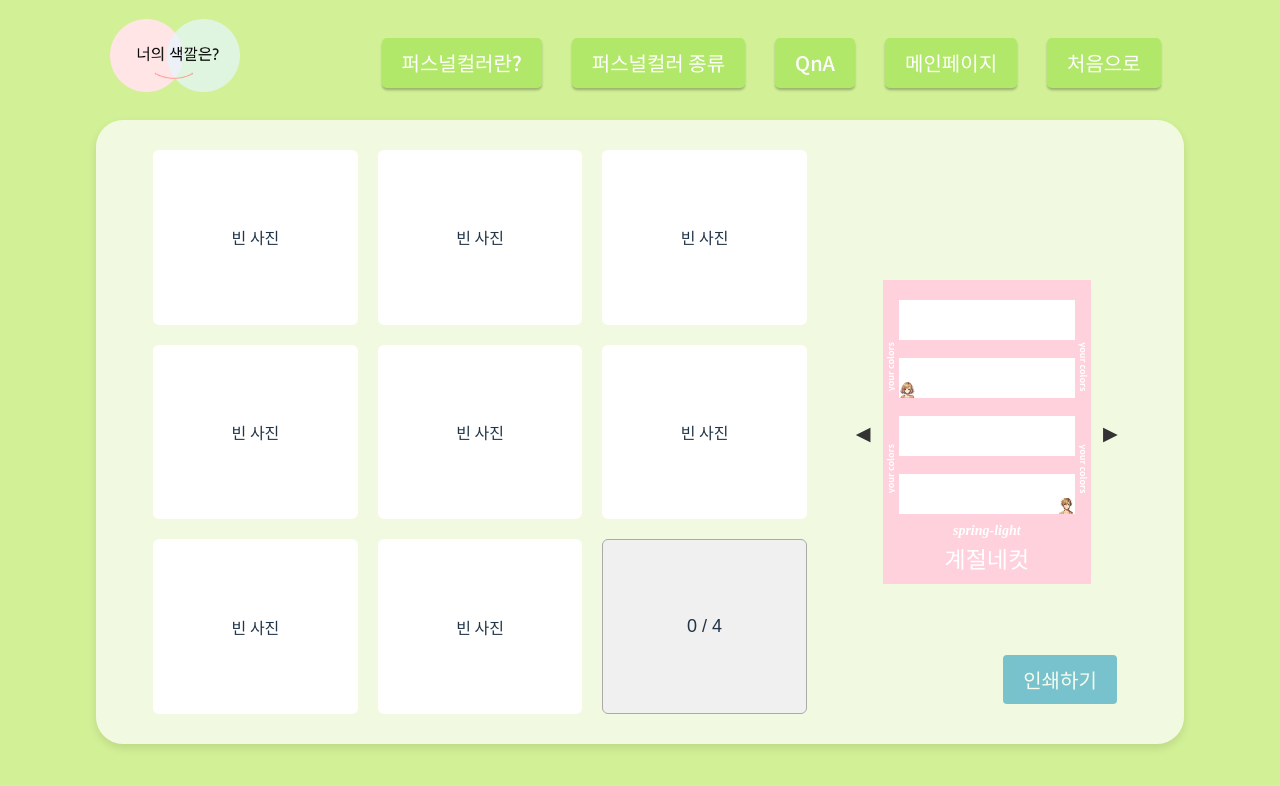
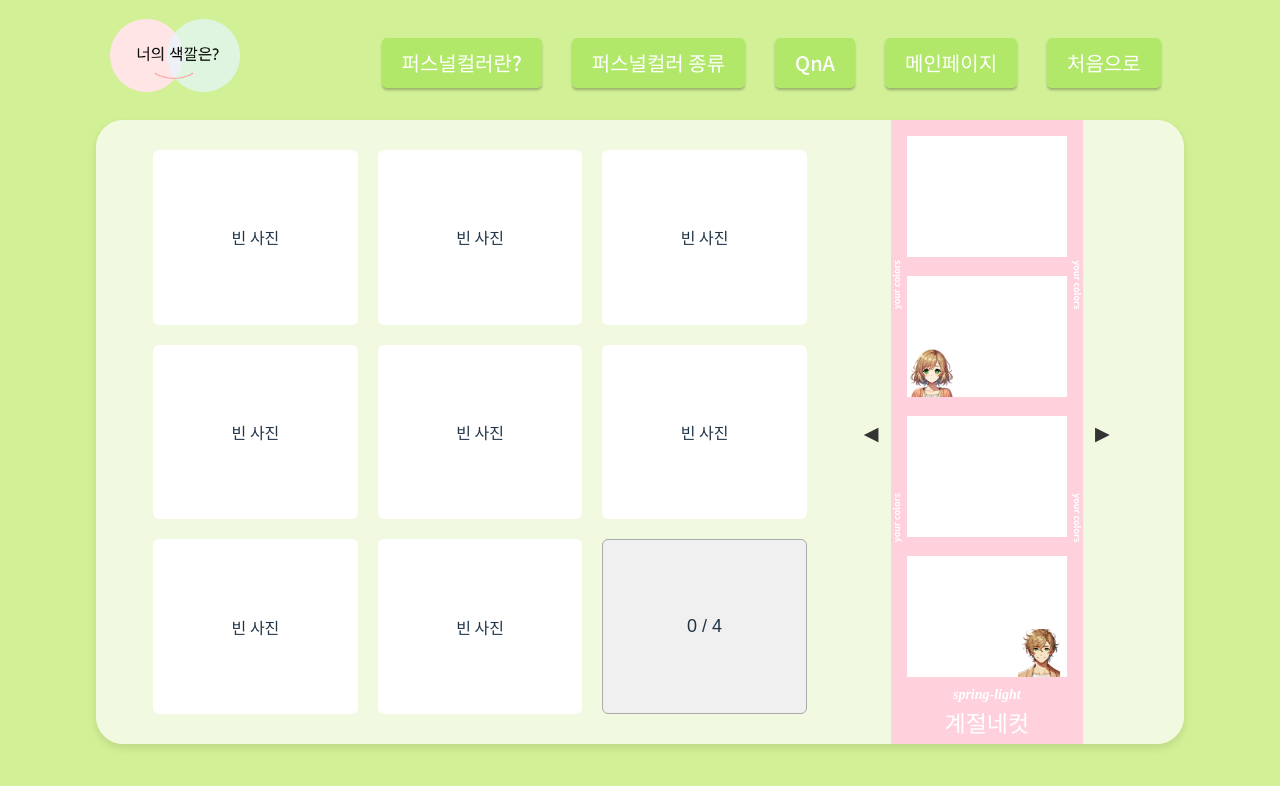
Before and after one commit to dajeong-kimm/what-is-your-color, a React (Vite) app in the folder frontend/yourcolors/: page /select in a window 1280 px wide. Shown: the top 786 px of the page. Built offline with nearby package versions, Linux system fonts and the light colour scheme.

Commit message:
fix: 네컷 기능 완성

```diff
--- a/frontend/yourcolors/src/features/season-photo/PhotoFrame.jsx
+++ b/frontend/yourcolors/src/features/season-photo/PhotoFrame.jsx
@@ -84,18 +84,18 @@ const PhotoFrame = React.forwardRef(({ selectedPhotos = [], hideArrows = false }
           display: "flex",
           flexDirection: "column",
           alignItems: "center",
-          gap: "10px",
-          width: "11rem", // 기존보다 약간 줄임
-          height: "100%",
+          gap: "11px",
+          width: "10rem", // 기존보다 약간 줄임
+          height: "600px",
           position: "relative",
           zIndex: 2,
         }}
       >
         {/* 옆으로 누운 텍스트들 */}
-        <div style={{ ...sideTextStyle, left: "-25px", top: "25%", transform: "rotate(-90deg)" }}>your colors</div>
-        <div style={{ ...sideTextStyle, right: "-25px", top: "25%", transform: "rotate(90deg)" }}>your colors</div>
-        <div style={{ ...sideTextStyle, left: "-25px", bottom: "35%", transform: "rotate(-90deg)" }}>your colors</div>
-        <div style={{ ...sideTextStyle, right: "-25px", bottom: "35%", transform: "rotate(90deg)" }}>your colors</div>
+        <div style={{ ...sideTextStyle, left: "-27px", top: "25%", transform: "rotate(-90deg)" }}>your colors</div>
+        <div style={{ ...sideTextStyle, right: "-27px", top: "25%", transform: "rotate(90deg)" }}>your colors</div>
+        <div style={{ ...sideTextStyle, left: "-27px", bottom: "35%", transform: "rotate(-90deg)" }}>your colors</div>
+        <div style={{ ...sideTextStyle, right: "-27px", bottom: "35%", transform: "rotate(90deg)" }}>your colors</div>
 
         {/* 사진 슬롯 4개 (flex: 1로 균등 분할) */}
         {Array.from({ length: 4 }).map((_, idx) => (
@@ -111,6 +111,7 @@ const PhotoFrame = React.forwardRef(({ selectedPhotos = [], hideArrows = false }
               justifyContent: "center",
               minHeight: "40px",
               position: "relative",
+              overflow: "hidden",
               zIndex: 5,
             }}
           >
@@ -121,7 +122,7 @@ const PhotoFrame = React.forwardRef(({ selectedPhotos = [], hideArrows = false }
                 crossOrigin="anonymous"
                 style={{
                   width: "100%",
-                  height: "10%",
+                  height: "100%",
                   objectFit: "contain", // 원본 비율 유지
                   zIndex: 3,
                 }}
--- a/frontend/yourcolors/src/features/season-photo/PhotoSelectionPage.css
+++ b/frontend/yourcolors/src/features/season-photo/PhotoSelectionPage.css
@@ -72,7 +72,7 @@
   cursor: default;
 }
 
-/* 오른쪽 전체 컨테이너 (프레임 + 버튼) */
+/* 오른쪽 전체 컨테이너 (프레임) */
 .photo-frame-container {
   width: 300px; /* 필요에 따라 조정 */
   height: 100%; /* 컨테이너 전체 높이를 사용 */
@@ -83,10 +83,10 @@
   box-sizing: border-box;
   padding: 0px;
   gap: 10px;
-  position: relative; /* 내부 절대 위치 요소(print-button-area)를 위해 */
+  position: relative; /* PhotoFrame 배치용 */
 }
 
-/* 프레임을 감싸는 래퍼 (왼쪽 영역) */
+/* 프레임을 감싸는 래퍼 */
 .photo-frame-wrapper {
   flex: 1;
   width: 100%;
@@ -96,24 +96,24 @@
   box-sizing: border-box;
 }
 
-/* 인쇄 버튼 영역: photo-selection-container 내부, 오른쪽 하단에 고정 */
+/* 인쇄 버튼 영역: .photo-selection-container 기준 가운데 배치 */
 .print-button-area {
   position: absolute;
-  bottom: 20px;
-  right: 20px;
-  display: flex;
-  justify-content: center;
-  align-items: center;
+  top: 50%;
+  left: 50%;
+  transform: translate(-50%, -50%);
+  z-index: 100;
 }
 
 /* 인쇄하기 버튼 */
 .print-button {
   padding: 10px 20px;
-  font-size: 20px;
+  font-size:25px;
   cursor: pointer;
   border: none;
-  background-color: #008cba;
-  color: #fff;
+  font-weight: bold;
+  background-color: #046218;
+  color: #ffffff;
   border-radius: 4px;
   transition: background-color 0.2s;
 }
--- a/frontend/yourcolors/src/features/season-photo/PhotoSelectionPage.jsx
+++ b/frontend/yourcolors/src/features/season-photo/PhotoSelectionPage.jsx
@@ -6,6 +6,7 @@ import Topbar from "../../button/top/TopBar";
 import PhotoFrame from "./PhotoFrame";
 import html2canvas from "html2canvas";
 import "./PhotoSelectionPage.css";
+
 const apiBaseUrl = import.meta.env.VITE_API_BASE_URL;
 
 const PhotoSelectionPage = () => {
@@ -14,7 +15,11 @@ const PhotoSelectionPage = () => {
   const { photos } = location.state || { photos: [] };
   const [selectedPhotoIndices, setSelectedPhotoIndices] = useState([]);
   const [captureMode, setCaptureMode] = useState(false);
-  const frameRef = useRef(null);
+
+  // 실제 화면에 보이는 단일 프레임
+  const displayFrameRef = useRef(null);
+  // 숨겨진(캡처용) 프레임 2개 컨테이너
+  const captureRef = useRef(null);
 
   // 사진 선택/해제 (최대 4장)
   const toggleSelectPhoto = (idx) => {
@@ -32,30 +37,39 @@ const PhotoSelectionPage = () => {
   // 인쇄 버튼 → QR 코드용 이미지 캡처
   const handlePrint = async () => {
     if (selectedPhotoIndices.length !== 4) {
-      return; // 네 컷 모두 선택되지 않으면 작업 중단
+      alert("네 컷 모두 선택해야 인쇄할 수 있습니다!");
+      return;
     }
     setCaptureMode(true);
-    await new Promise((resolve) => setTimeout(resolve, 100));
+
+    await new Promise((resolve) => setTimeout(resolve, 100)); // UI 갱신 대기
+
     try {
-      const canvas = await html2canvas(frameRef.current, {
-        // scale 옵션 제거 → 화면에 보이는 크기 그대로 캡처
+      // 숨겨진 영역 캡처
+      const canvas = await html2canvas(captureRef.current, {
         useCORS: true,
         allowTaint: false,
       });
       const dataUrl = canvas.toDataURL("image/jpeg");
+
+      // 업로드
       const responseFetch = await fetch(dataUrl);
       const blob = await responseFetch.blob();
       const file = new File([blob], "photo-frame.jpg", { type: blob.type });
+
       const formData = new FormData();
       formData.append("file", file);
+
       const uploadResponse = await fetch(`${apiBaseUrl}/api/photos/upload`, {
         method: "POST",
         body: formData,
       });
+
       if (!uploadResponse.ok) {
         alert("파일 업로드에 실패했습니다.");
         return;
       }
+
       const data = await uploadResponse.json();
       navigate("/qr-code", {
         state: {
@@ -71,6 +85,9 @@ const PhotoSelectionPage = () => {
     }
   };
 
+  // 선택된 사진들의 URL 배열
+  const selectedPhotoUrls = selectedPhotoIndices.map((i) => photos[i]);
+
   return (
     <Background>
       <Topbar />
@@ -79,42 +96,97 @@ const PhotoSelectionPage = () => {
           {/* 왼쪽 3x3 그리드 */}
           <div className="photo-grid">
             {Array.from({ length: 9 }).map((_, idx) => {
+              // 마지막 칸(9번째, 인덱스 8)
               if (idx === 8) {
                 return (
-                  <div className="photo-cell photo-count" key={idx}>
-                    {`${selectedPhotoIndices.length} / 4`}
+                  <div
+                    className="photo-cell photo-count"
+                    key={idx}
+                    style={{
+                      display: "flex",
+                      alignItems: "center",
+                      justifyContent: "center",
+                    }}
+                  >
+                    {selectedPhotoIndices.length === 4 ? (
+                      <button
+                        onClick={handlePrint}
+                        className="print-button"
+                        style={{
+                          fontSize: "3rem",
+                          color:"#000000",
+                          background: "none",
+                          border: "none",
+                          cursor: "pointer",
+                        }}
+                      >
+                        <span role="img" aria-label="print">
+                          🖨️
+                          인쇄하기
+                        </span>
+
+                      </button>
+                    ) : (
+                      `${selectedPhotoIndices.length} / 4`
+                    )}
                   </div>
                 );
               }
+
+              // 그 외 칸(0~7)
               const photo = photos[idx];
               const isSelected = selectedPhotoIndices.includes(idx);
               return (
                 <div
                   key={idx}
-                  className={photo ? `photo-cell ${isSelected ? "selected" : ""}` : "photo-cell empty"}
+                  className={
+                    photo ? `photo-cell ${isSelected ? "selected" : ""}` : "photo-cell empty"
+                  }
                   onClick={() => photo && toggleSelectPhoto(idx)}
                 >
-                  {photo ? <img src={photo} alt={`사진 ${idx + 1}`} crossOrigin="anonymous" /> : <span>빈 사진</span>}
+                  {photo ? (
+                    <img src={photo} alt={`사진 ${idx + 1}`} crossOrigin="anonymous" />
+                  ) : (
+                    <span>빈 사진</span>
+                  )}
                   {photo && isSelected && <div className="overlay" />}
                 </div>
               );
             })}
           </div>
 
-          {/* 오른쪽 프레임 영역 */}
+          {/* 오른쪽: 실제 화면에 보여지는 단일 프레임 */}
           <div className="photo-frame-container">
             <div className="photo-frame-wrapper">
               <PhotoFrame
-                ref={frameRef}
-                selectedPhotos={selectedPhotoIndices.map((i) => photos[i])}
+                ref={displayFrameRef}
+                selectedPhotos={selectedPhotoUrls}
                 hideArrows={captureMode}
               />
             </div>
-            <div className="print-button-area">
-              <button onClick={handlePrint} className="print-button" disabled={selectedPhotoIndices.length !== 4}>
-                인쇄하기
-              </button>
-            </div>
+          </div>
+        </div>
+
+        {/* 보이지 않는 캡처용 영역 */}
+        <div
+          style={{
+            position: "absolute",
+            top: "-9999px",
+            left: "-9999px",
+          }}
+          ref={captureRef}
+        >
+          <div style={{ display: "flex" }}>
+            {/* 첫 번째 프레임 */}
+            <PhotoFrame
+              selectedPhotos={selectedPhotoUrls}
+              hideArrows={true}
+            />
+            {/* 두 번째 프레임 */}
+            <PhotoFrame
+              selectedPhotos={selectedPhotoUrls}
+              hideArrows={true}
+            />
           </div>
         </div>
       </Largemain>
```
Also changed, not shown: frontend/yourcolors/src/button/print/QRCodePage.jsx (+72 -63 lines).
